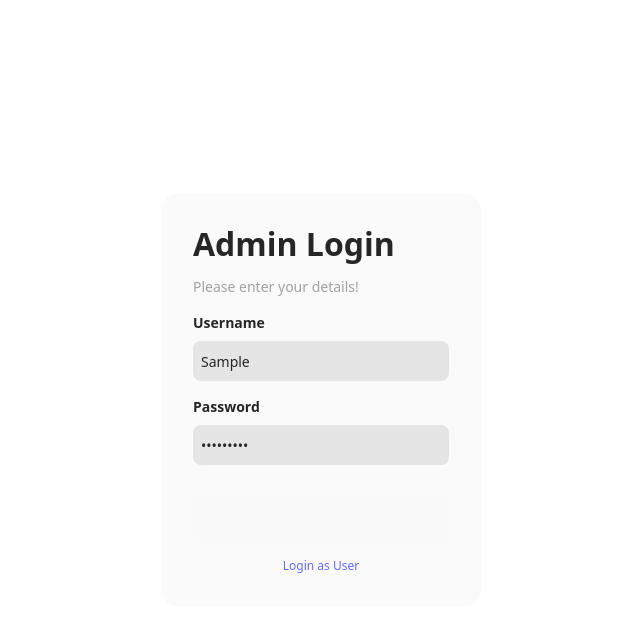
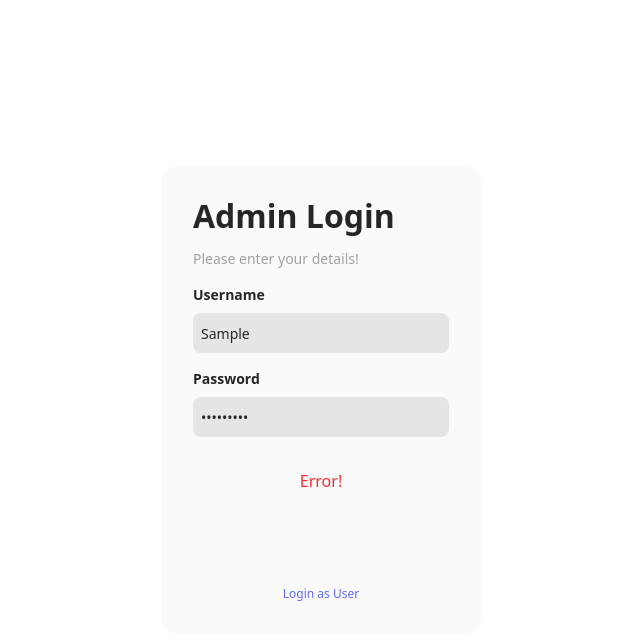
Before and after one commit to apop01100/WFHTrack-Frontend-V2, a React (Vite) app: page /#/login/admin in a window 1280 px wide. Both pictures are taken after typing "Sample", "Sample123" into the empty fields and a click on the button "Login". Shown: the top 640 px of the page, without its empty margins (319-959 px from the left). Built offline with nearby package versions, Linux system fonts and the light colour scheme; no server answers.

Commit message:
add messages error for some features

```diff
--- a/src/components/Admin/AddAttendanceTodayButton.tsx
+++ b/src/components/Admin/AddAttendanceTodayButton.tsx
@@ -3,6 +3,7 @@ import useFetch from "../../hooks/useFetch"
 
 interface AttendanceResponse {
     id: number
+    message: string
 }
 
 interface AddAttendanceTodayButtonProps {
@@ -10,7 +11,7 @@ interface AddAttendanceTodayButtonProps {
 }
 
 const AddAttendanceTodayButton: React.FC<AddAttendanceTodayButtonProps> = ({ updateData }) => {
-    const { loading, fetchData } = useFetch<AttendanceResponse>(API_CREATE_ATTENDANCE, "POST");
+    const { loading, fetchData, error, data } = useFetch<AttendanceResponse>(API_CREATE_ATTENDANCE, "POST");
 
     const handleButton = async () => {
         await fetchData()
@@ -22,6 +23,9 @@ const AddAttendanceTodayButton: React.FC<AddAttendanceTodayButtonProps> = ({ upd
         <button className="bg-blue-500 flex justify-center items-center w-44 text-neutral-50 font-semibold text-sm" onClick={handleButton}>
             {loading ? "Loading..." : "+ Add Attendance Today"}
         </button>
+        {
+            error && (data ? <p className="text-red-500 text-md text-center">{data.message}</p> : <p className="text-red-500 text-md text-center">Error!</p>)
+        }
     </div>
   )
 }
--- a/src/components/Admin/CreateUserDialog.tsx
+++ b/src/components/Admin/CreateUserDialog.tsx
@@ -60,8 +60,8 @@ const CreateUserDialog: React.FC<CreateUserDialogProps> = ({ isOpen, onClose, up
                 <EntryInput label="Last Name" id="last_name" name="last_name" placeholder="please input your last name..."/>
                 <EntryInput label="Email" id="email" name="email" placeholder="please input your email..."/>
                 <EntryInput label="Username" id="username" name="username" placeholder="please input your username..."/>
-                <EntryInput label="Password" id="password" name="password" placeholder="please input your password..."/>
-                <EntryInput label="Confirm Password" id="confirm_password" name="confirm_password" placeholder="please your confirm password..."/>
+                <EntryInput label="Password" type="password" id="password" name="password" placeholder="please input your password..."/>
+                <EntryInput label="Confirm Password" type="password" id="confirm_password" name="confirm_password" placeholder="please your confirm password..."/>
 
                 <PositionDropdown name="position" />
 
--- a/src/components/Admin/UsersAttendanceTable.tsx
+++ b/src/components/Admin/UsersAttendanceTable.tsx
@@ -4,6 +4,7 @@ import useFetch from "../../hooks/useFetch"
 import Table from "../Table"
 import ImageDialog from "../Home/ImageDialog";
 import AddAttendanceTodayButton from "./AddAttendanceTodayButton";
+import Loading from "../Loading";
 
 type Column<T> = {
   header: string;
@@ -22,7 +23,7 @@ interface UsersAttendanceResponse {
 }
 
 const UsersAttendanceTable = () => {
-  const { data, fetchData } = useFetch<UsersAttendanceResponse[]>(`${API_LIST_ATTENDANCES}?limit=10&page=1`);
+  const { data, fetchData, loading } = useFetch<UsersAttendanceResponse[]>(`${API_LIST_ATTENDANCES}?limit=10&page=1`);
   const [open, setOpen] = useState(false);
   const [imageUrl, setImageUrl] = useState("");
 
@@ -86,7 +87,7 @@ const UsersAttendanceTable = () => {
     <div className="bg-neutral-50 flex flex-col w-full h-full gap-4">
         <AddAttendanceTodayButton updateData={fetchData}/>
         {
-          data && <Table data={data} columns={userColumns}/>
+          loading && data ? <Table data={data} columns={userColumns}/> : <Loading />
         }
 
         <ImageDialog open={open} imageUrl={imageUrl} onClose={handleClose} />
--- a/src/components/Admin/UsersListTable.tsx
+++ b/src/components/Admin/UsersListTable.tsx
@@ -5,6 +5,7 @@ import Table from "../Table"
 import DeleteButton from "./DeleteButton";
 import EditButton from "./EditButton";
 import CreateUserButton from "./CreateUserButton";
+import Loading from "../Loading";
 
 type Column<T> = {
   header: string;
@@ -20,7 +21,7 @@ interface UsersListResponse {
 }
 
 const UsersListTable = () => {
-  const { data, fetchData } = useFetch<UsersListResponse[]>(`${API_GET_ALL_USER}?limit=10&page=1`);
+  const { data, fetchData, loading } = useFetch<UsersListResponse[]>(`${API_GET_ALL_USER}?limit=10&page=1`);
 
   useEffect(() => {
     fetchData();
@@ -53,7 +54,7 @@ const UsersListTable = () => {
             <CreateUserButton updateTable={fetchData}/>
         </div>
         {
-            data && <Table data={data} columns={userColumns}/>
+            loading && data ? <Table data={data} columns={userColumns}/> : <Loading />
         }
     </div>
   )
--- /dev/null
+++ b/src/components/Loading.tsx
@@ -0,0 +1,9 @@
+const Loading = () => {
+  return (
+    <div className="flex items-center justify-center">
+      <div className="w-8 h-8 border-4 border-blue-500 border-t-transparent rounded-full animate-spin" />
+    </div>
+  )
+}
+
+export default Loading;
--- a/src/components/Login/AdminLoginForm.tsx
+++ b/src/components/Login/AdminLoginForm.tsx
@@ -21,7 +21,7 @@ const initialValues: LoginAdminValues = {
 }
 
 const AdminLoginForm = () => {
-    const { data, loading, fetchData } = useFetch<LoginAdminResponse>(API_ADMIN_LOGIN, "POST");
+    const { data, error, loading, fetchData } = useFetch<LoginAdminResponse>(API_ADMIN_LOGIN, "POST");
     const navigate = useNavigate()
 
     const handleSubmit = async (values: LoginAdminValues) => {
@@ -48,6 +48,10 @@ const AdminLoginForm = () => {
                         <EntryInput label="Password" id="password" name="password" placeholder="Input your password..." type="password"/>
                     </div>
 
+                    {
+                        error && (data ? <p className="text-red-500 text-md text-center">{data.message}</p> : <p className="text-red-500 text-md text-center">Error!</p>)
+                    }
+
                     <button className="text-neutral-50 bg-blue-500" type="submit" disabled={isSubmitting}>
                         { loading ? "Loading..." : "Login"}
                     </button>
--- a/src/components/Login/UserLoginForm.tsx
+++ b/src/components/Login/UserLoginForm.tsx
@@ -21,7 +21,7 @@ const initialValues: LoginValues = {
 }
 
 const LoginForm = () => {
-    const { data, loading, fetchData } = useFetch<LoginResponse>(API_USER_LOGIN, "POST");
+    const { data, error, loading, fetchData } = useFetch<LoginResponse>(API_USER_LOGIN, "POST");
     const navigate = useNavigate()
 
     const handleSubmit = async (values: LoginValues) => {
@@ -48,6 +48,10 @@ const LoginForm = () => {
                         <EntryInput label="Password" id="password" name="password" placeholder="Input your password..." type="password"/>
                     </div>
 
+                    {
+                        error && (data ? <p className="text-red-500 text-md text-center">{data.message}</p> : <p className="text-red-500 text-md text-center">Error!</p>)
+                    }
+
                     <button className="text-neutral-50 bg-blue-500" type="submit" disabled={isSubmitting}>
                         { loading ? "Loading..." : "Login"}
                     </button>
--- a/src/pages/Admin.tsx
+++ b/src/pages/Admin.tsx
@@ -3,13 +3,14 @@ import ControlUser from "../components/Admin/ControlUser"
 import WelcomeBar from "../components/WelcomeBar"
 import { API_GET_ADMIN_PROFILE } from "../constants/URL_API";
 import useFetch from "../hooks/useFetch";
+import Loading from "../components/Loading";
 
 interface GetProfileResponse {
   username: string;
 }
 
 const Admin = () => {
-  const { data, fetchData } = useFetch<GetProfileResponse>(API_GET_ADMIN_PROFILE)
+  const { data, fetchData, loading } = useFetch<GetProfileResponse>(API_GET_ADMIN_PROFILE)
 
   useEffect(() => {
     fetchData()
@@ -17,7 +18,7 @@ const Admin = () => {
 
   return (
     <div className="flex flex-col w-full h-full gap-4 text-neutral-800">
-      {data && <WelcomeBar username={data?.username} updateData={fetchData} isUser={false}/>}
+      {loading && data ? <WelcomeBar username={data?.username} updateData={fetchData} isUser={false}/> : <Loading />}
       <ControlUser />
     </div>
   )
--- a/src/pages/Home.tsx
+++ b/src/pages/Home.tsx
@@ -3,6 +3,7 @@ import PersonalAttendanceTable from "../components/Home/PersonalAttendanceTable"
 import { API_GET_USER_PROFILE } from "../constants/URL_API";
 import useFetch from "../hooks/useFetch";
 import WelcomeBar from "../components/WelcomeBar";
+import Loading from "../components/Loading";
 
 interface GetProfileResponse {
   first_name: string;
@@ -13,7 +14,7 @@ interface GetProfileResponse {
 }
 
 const Home = () => {
-  const { data, fetchData } = useFetch<GetProfileResponse>(API_GET_USER_PROFILE)
+  const { data, fetchData, loading } = useFetch<GetProfileResponse>(API_GET_USER_PROFILE)
 
   useEffect(() => {
     fetchData()
@@ -21,7 +22,7 @@ const Home = () => {
 
   return (
     <div className="flex flex-col w-full h-full gap-4 text-neutral-800">
-      {data && <WelcomeBar
+      {loading && data ? <WelcomeBar
         firstName={data.first_name}
         lastName={data.last_name}
         email={data.email}
@@ -29,7 +30,7 @@ const Home = () => {
         position={data.position}
         updateData={fetchData}
         isUser={true}
-      />}
+      /> : <Loading />}
       <PersonalAttendanceTable />
     </div>
   )
```
